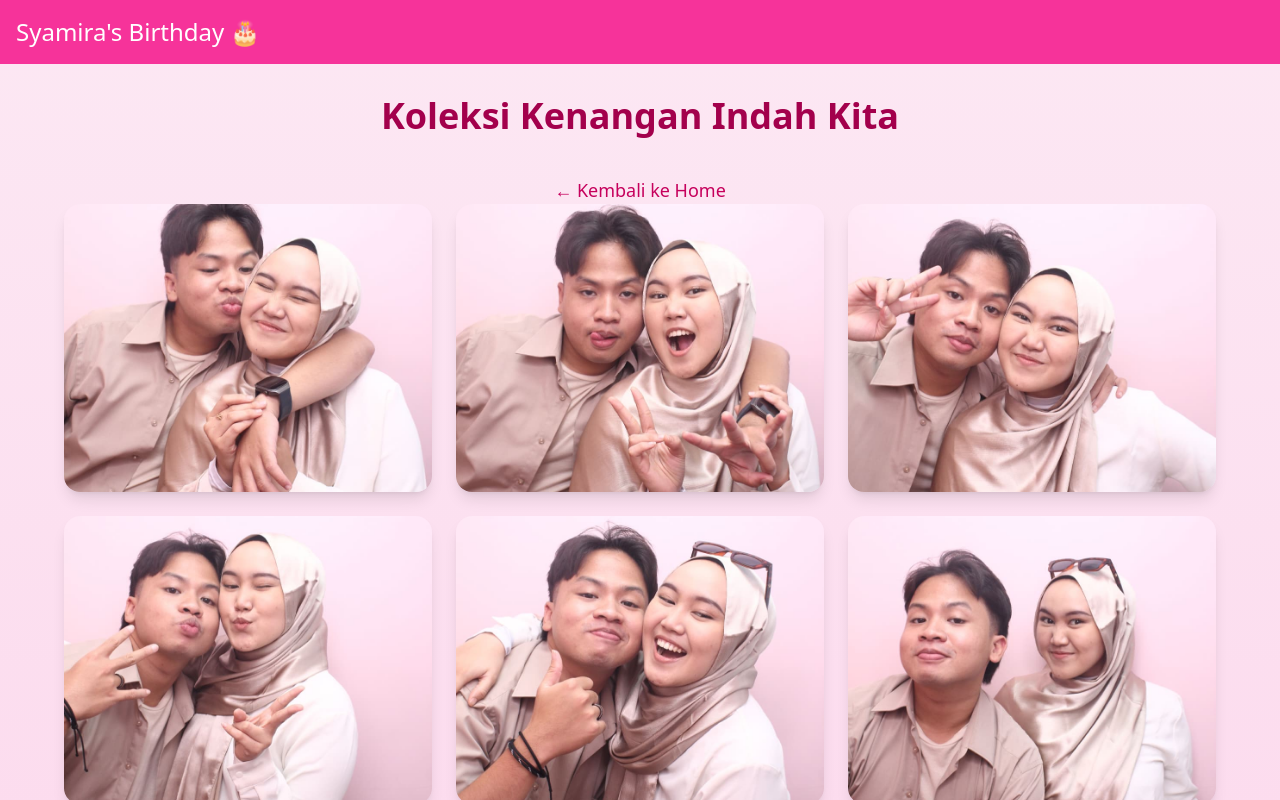
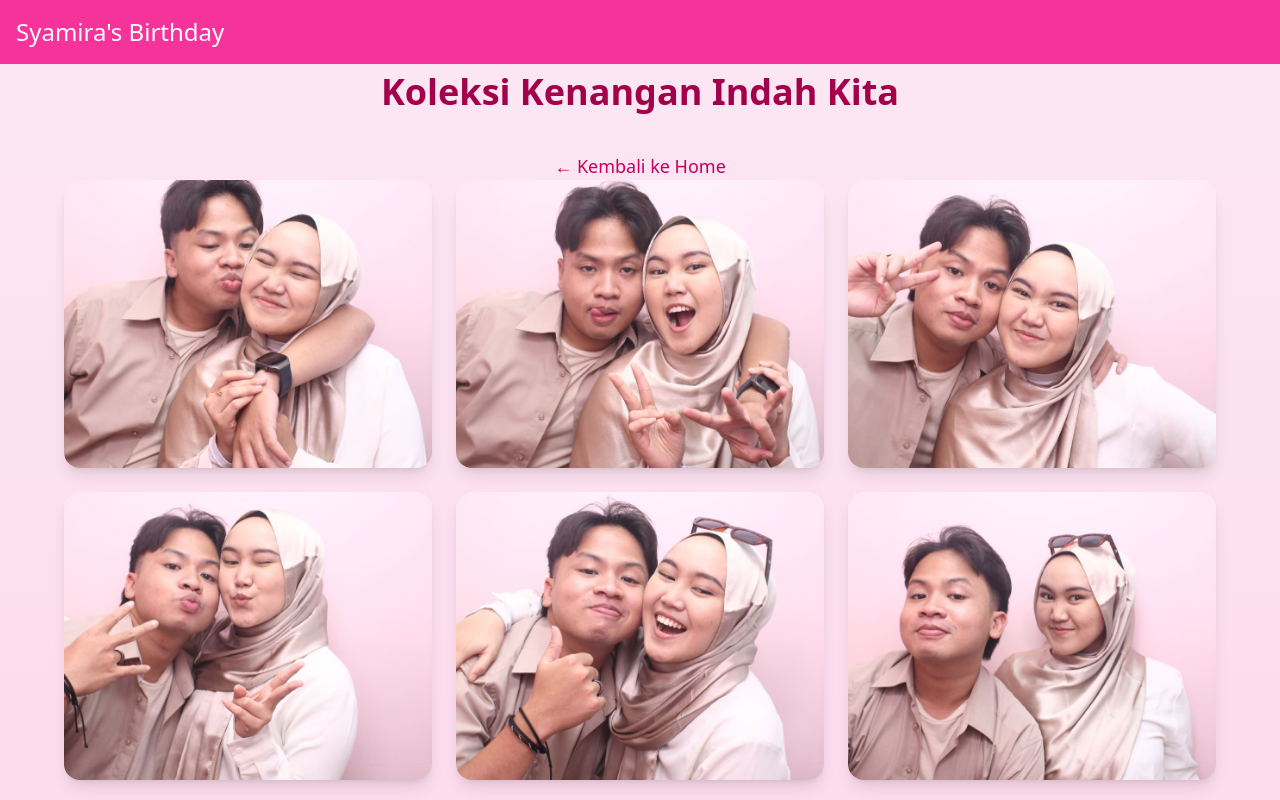
Before and after one commit to LRMNTRIX03/Birthday, a React (Vite) app: page /collection in a window 1280 px wide. Shown: the top 800 px of the page. Built offline with nearby package versions, Linux system fonts and the light colour scheme.

Commit message:
fix navbar and layout

```diff
--- a/src/App.jsx
+++ b/src/App.jsx
@@ -5,12 +5,10 @@ import { Gift, Mail, Cake } from 'lucide-react'
 import { useState, useRef, useEffect } from 'react'
 import { Routes, Route, Link } from 'react-router-dom'
 
-// Pages
 import Collection from './pages/Collection'
 import Letter from './pages/Letter'
 import CakeBirthday from './pages/CakeBirthday'
-// import Surat from './pages/Surat'
-// import Kue from './pages/Kue'
+
 
 function App() {
   const [songs] = useState([
@@ -37,7 +35,10 @@ function App() {
 
   return (
     <div className="min-h-screen bg-gradient-to-b from-pink-100 via-pink-200 to-pink-300">
+      <div className="fixed top-0 left-0 w-full z-50">
       <Navbar />
+      </div>
+
 
       {/* Audio global */}
       <audio ref={audioRef} src={currentSong} autoPlay loop />
@@ -72,16 +73,16 @@ function Home({ songs, currentSong, setCurrentSong, isMuted, handleMute }) {
         <Marquee
           speed={60}
           gradient={false}
-          className="w-full text-4xl font-bold text-pink-700 overflow-hidden"
+          className="w-full text-4xl font-bold text-pink-700 overflow-hidden mt-[5vh]"
         >
-          🎉 Selamat Ulang Tahun Syamira Layna! Semoga Panjang Umur, Sehat
+Selamat Ulang Tahun Syamira Layna! Semoga Panjang Umur, Sehat
           Selalu, dan Bahagia 🎁
         </Marquee>
       </div>
 
       {/* Playlist Selector */}
-      <div className="flex flex-col items-center gap-4 mt-6">
-        <h2 className="text-lg font-semibold text-pink-700">Pilih Lagu 🎶</h2>
+      <div className="flex flex-col items-center gap-4 mt-2">
+        <h2 className="text-lg font-semibold text-pink-700">Pilih Lagu </h2>
         <div className="flex gap-3">
           {songs.map((song, index) => (
             <button
--- a/src/components/CakeComponents.jsx
+++ b/src/components/CakeComponents.jsx
@@ -86,7 +86,7 @@ export default function CakeComponent() {
         onClick={() => setIsLit(!isLit)}
         className="mt-10 px-8 py-3 bg-pink-600 text-white text-lg rounded-full shadow-lg hover:bg-pink-700 transition transform hover:scale-105"
       >
-        {isLit ? "Tiup Lilin 🎂" : "Nyalakan Lilin 🔥"}
+        {isLit ? "Tiup Lilin" : "Nyalakan Lilin"}
       </button>
     </div>
   )
--- a/src/components/FormLetter.jsx
+++ b/src/components/FormLetter.jsx
@@ -3,7 +3,7 @@ import { Link } from "react-router-dom"
 export default function FormLetter() {
   return (
     <>
-      <div className="min-h-screen bg-gradient-to-b from-pink-100 via-pink-200 to-pink-300 flex flex-col justify-center items-center p-8">
+      <div className="min-h-screen bg-gradient-to-b from-pink-100 via-pink-200 to-pink-300 flex flex-col justify-center items-center p-8 mt-[5vh]">
 
 
         <div className="mb-6">
--- a/src/components/Navbar.jsx
+++ b/src/components/Navbar.jsx
@@ -1,7 +1,7 @@
 export default function Navbar(){
     return(
         <div className="w-full bg-pink-500 flex flex-col p-4">
-            <h1 className="text-2xl text-white">Syamira's Birthday 🎂</h1>
+            <h1 className="text-2xl text-white">Syamira's Birthday</h1>
         </div>
     )
 }
--- a/src/pages/Collection.jsx
+++ b/src/pages/Collection.jsx
@@ -1,6 +1,6 @@
 import { Link } from "react-router-dom"
 export default function Collection() {
-  // list foto (taruh di public/assets/img/collection/ misalnya)
+
   const photos = [
     "/assets/img/syamira/1.jpg",
     "/assets/img/syamira/2.jpg",
@@ -36,7 +36,7 @@ export default function Collection() {
   ]
 
   return (
-    <div className="min-h-screen bg-gradient-to-b from-pink-100 via-pink-200 to-pink-300 p-8">
+    <div className="min-h-screen bg-gradient-to-b from-pink-100 via-pink-200 to-pink-300 p-8 mt-[5vh]">
       <h1 className="text-4xl font-bold text-center text-pink-800 mb-10">
         Koleksi Kenangan Indah Kita
       </h1>
```
